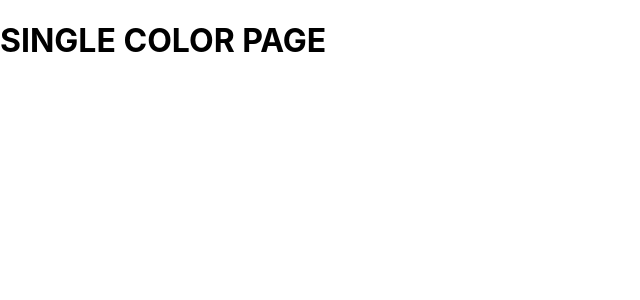
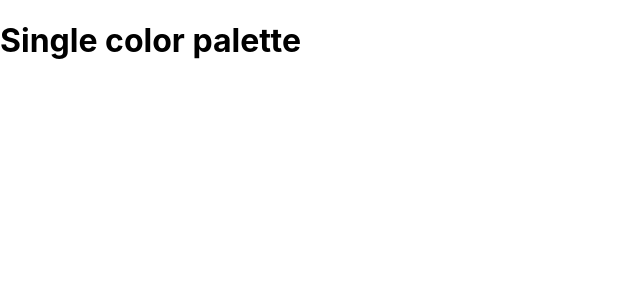
Before and after one commit to prosperosbooks/Colorly, a React (Create React App) app: page /palette/flat-ui-colors-american/americanriver in a window 1280 px wide. Shown: the top 300 px of the page, without its empty margins (0-640 px from the left). Built offline with nearby package versions, Linux system fonts and the light colour scheme; the HTML template or start-up script is replaced by a standard one.

Commit message:
add singleColorPalette and link

```diff
--- a/src/App.js
+++ b/src/App.js
@@ -1,9 +1,10 @@
 import React from "react";
 import { Route, Switch } from "react-router-dom";
+import { generatePalette } from "./colorHelpers";
 import Palette from "./Palette";
 import PaletteList from "./PaletteList";
 import seedColors from "./seedColors";
-import { generatePalette } from "./colorHelpers";
+import SingleColorPalette from "./SingleColorPalette";
 
 class App extends React.Component {
   findPalette(id) {
@@ -35,7 +36,7 @@
         <Route
           exact
           path="/palette/:paletteId/:colorId"
-          render={() => <h1>SINGLE COLOR PAGE</h1>}
+          render={() => <SingleColorPalette />}
         />
       </Switch>
 
--- a/src/ColorBox.js
+++ b/src/ColorBox.js
@@ -18,7 +18,7 @@
   }
 
   render() {
-    const { name, background } = this.props;
+    const { name, background, moreUrl } = this.props;
     const { copied } = this.state;
     return (
       <CopyToClipboard text={background} onCopy={this.changeCopyState}>
@@ -37,7 +37,10 @@
             </div>
             <button className="copy-button">Copy</button>
           </div>
-          <Link to="/" onClick={e => e.stopPropagation()}>
+          <Link
+            to={moreUrl}
+            onClick={e => e.stopPropagation()}
+          >
             <span className="see-more">More</span>
           </Link>
         </div>
--- a/src/Palette.js
+++ b/src/Palette.js
@@ -20,10 +20,15 @@
   }
 
   render() {
-    const { colors, emoji, paletteName } = this.props.palette;
+    const { colors, emoji, paletteName, id } = this.props.palette;
     const { level, format } = this.state;
     const colorBoxes = colors[level].map(color => (
-      <ColorBox background={color[format]} name={color.name} key={color.id} />
+      <ColorBox
+      background={color[format]}
+      name={color.name}
+      key={color.id}
+      moreUrl={`/palette/${id}/${color.id}`}
+      />
     ));
     return (
       <div className="Palette">
--- /dev/null
+++ b/src/SingleColorPalette.js
@@ -0,0 +1,11 @@
+import React, { Component } from 'react'
+
+export default class SingleColorPalette extends Component {
+    render() {
+        return (
+            <div>
+                <h1>Single color palette</h1>
+            </div>
+        )
+    }
+}
```
